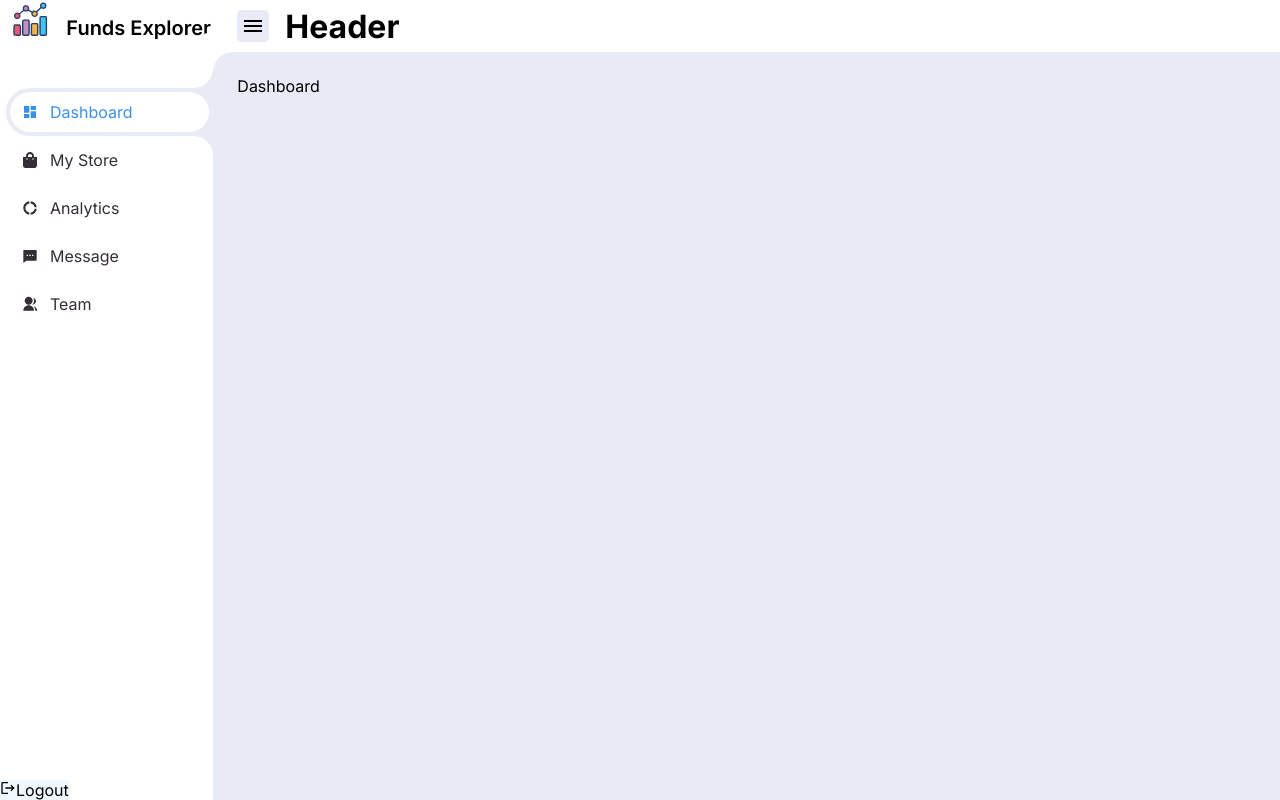
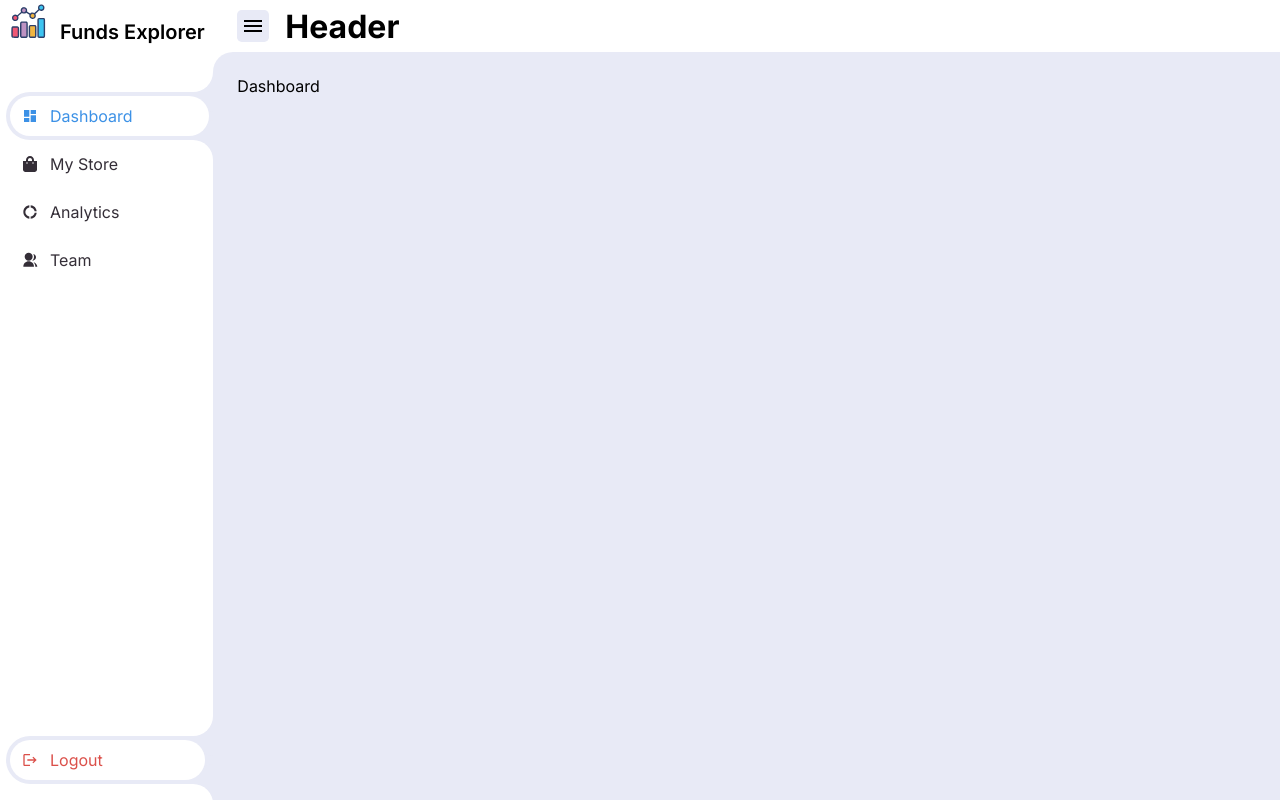
Before and after one commit to dexter2k8/funds-explorer, a Next.js app: page /dashboard in a window 1280 px wide. Built offline with nearby package versions, Linux system fonts and the light colour scheme.

Commit message:
updated sidebar footer

```diff
--- a/src/app/(dashboard)/components/Sidebar/index.tsx
+++ b/src/app/(dashboard)/components/Sidebar/index.tsx
@@ -3,7 +3,7 @@ import styles from "./styles.module.scss";
 import Logo from "../../../../../public/assets/logo";
 import { MdDashboard, MdDonutLarge, MdLogout } from "react-icons/md";
 import { FaShoppingBag } from "react-icons/fa";
-import { RiGroupFill, RiMessage2Fill } from "react-icons/ri";
+import { RiGroupFill } from "react-icons/ri";
 import { usePathname } from "next/navigation";
 import { useState } from "react"; // TODO: remove when dashboard is ready
 
@@ -11,7 +11,6 @@ const sidebarItems = [
   { label: "Dashboard", value: "/dashboard", icon: <MdDashboard /> },
   { label: "My Store", value: "/my-store", icon: <FaShoppingBag /> },
   { label: "Analytics", value: "/analytics", icon: <MdDonutLarge /> },
-  { label: "Message", value: "/message", icon: <RiMessage2Fill /> },
   { label: "Team", value: "/team", icon: <RiGroupFill /> },
 ];
 
--- a/src/app/(dashboard)/components/Sidebar/styles.module.scss
+++ b/src/app/(dashboard)/components/Sidebar/styles.module.scss
@@ -7,18 +7,21 @@
   transition: 0.3s ease;
 
   .head {
+    display: flex;
+    align-items: center;
+    height: 2.75rem;
     a {
       display: flex;
       align-items: flex-end;
       justify-content: center;
-      gap: 0.25rem;
+      z-index: 1;
       svg {
         min-width: 3.75rem;
       }
       span {
         font-size: 1.25rem;
         font-weight: 600;
-        white-space: nowrap;
+        line-height: 1;
       }
     }
   }
@@ -86,11 +89,53 @@
 
   .foot {
     position: absolute;
-    bottom: 0;
-    left: 0;
+    bottom: 1rem;
+    left: 0.375rem;
+    right: 0;
+    height: 3rem;
+    background-color: var(--grey);
+    border-radius: 3rem 0 0 3rem;
+    padding: 0.25rem;
+    padding-right: 0.5rem;
+    &::before {
+      content: "";
+      position: absolute;
+      width: 2.5rem;
+      height: 2.5rem;
+      border-radius: 50%;
+      top: -2.5rem;
+      right: 0;
+      box-shadow: 1.25rem 1.25rem 0 var(--grey);
+    }
+    &::after {
+      content: "";
+      position: absolute;
+      width: 2.5rem;
+      height: 2.5rem;
+      border-radius: 50%;
+      bottom: -2.5rem;
+      right: 0;
+      box-shadow: 1.25rem -1.25rem 0 var(--grey);
+    }
     a {
-      height: 3rem;
-      background-color: aliceblue;
+      position: relative;
+      display: flex;
+      align-items: center;
+      color: var(--red);
+      font-size: 1rem;
+      white-space: nowrap;
+      width: 100%;
+      height: 100%;
+      background-color: var(--light);
+      border-radius: 3rem;
+      overflow-x: hidden;
+      z-index: 1;
+      svg {
+        min-width: 2.5rem;
+        display: flex;
+        align-items: center;
+        justify-content: center;
+      }
     }
   }
 
@@ -104,3 +149,9 @@
     }
   }
 }
+
+@media (min-width: 1020px) {
+  .sidebar {
+    white-space: nowrap;
+  }
+}
--- a/src/app/(dashboard)/layout.tsx
+++ b/src/app/(dashboard)/layout.tsx
@@ -7,6 +7,7 @@ import Header from "./components/Header";
 export default function DashboardLayout({ children }: PropsWithChildren) {
   const [collapsed, setCollapsed] = useState(false);
   const { layout, container } = styles;
+
   return (
     <div className={layout}>
       <Sidebar collapsed={collapsed} />
```
